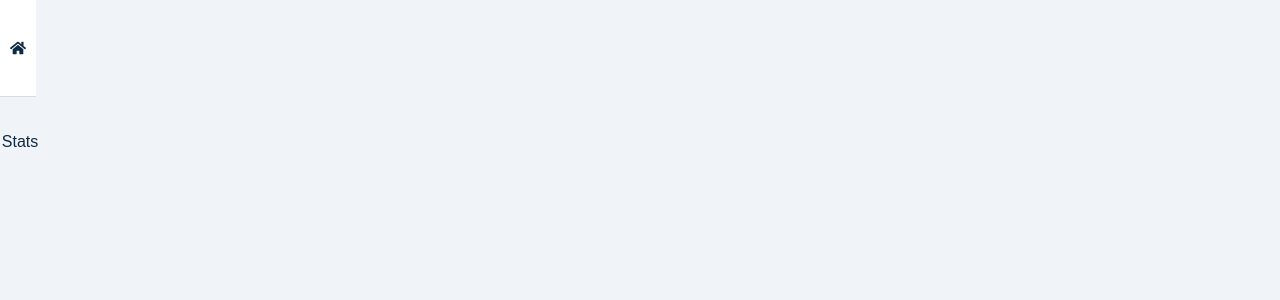
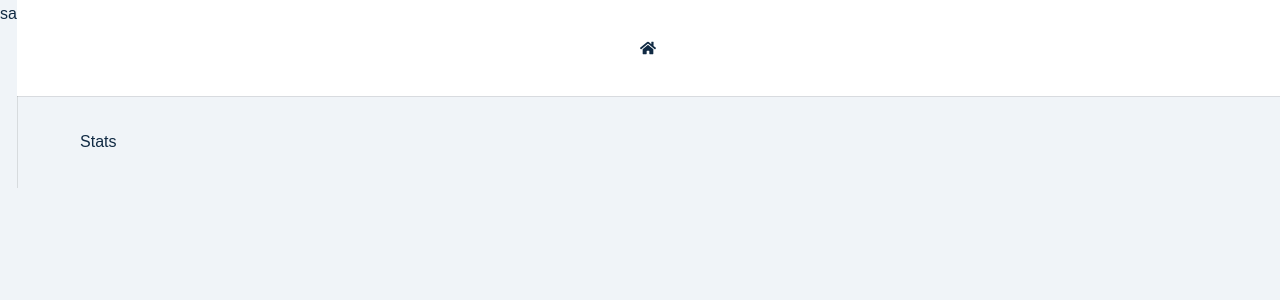
Before and after one commit to Lutefd/Trampae, a React (Create React App) app: page / in a window 1280 px wide. Shown: the top 300 px of the page. Built offline with nearby package versions, Linux system fonts and the light colour scheme.

Commit message:
import wrappers

```diff
--- a/src/components/BigSidebar.js
+++ b/src/components/BigSidebar.js
@@ -1,4 +1,6 @@
+import Wrapper from '../assets/wrappers/BigSidebar';
+
 const BigSidebar = () => {
-  return <div></div>;
+  return <Wrapper>sa</Wrapper>;
 };
 export default BigSidebar;
--- a/src/components/SmallSidebar.js
+++ b/src/components/SmallSidebar.js
@@ -1,4 +1,6 @@
+import Wrapper from '../assets/wrappers/SmallSidebar';
+
 const SmallSidebar = () => {
-  return <div></div>;
+  return <Wrapper>s</Wrapper>;
 };
 export default SmallSidebar;
```
